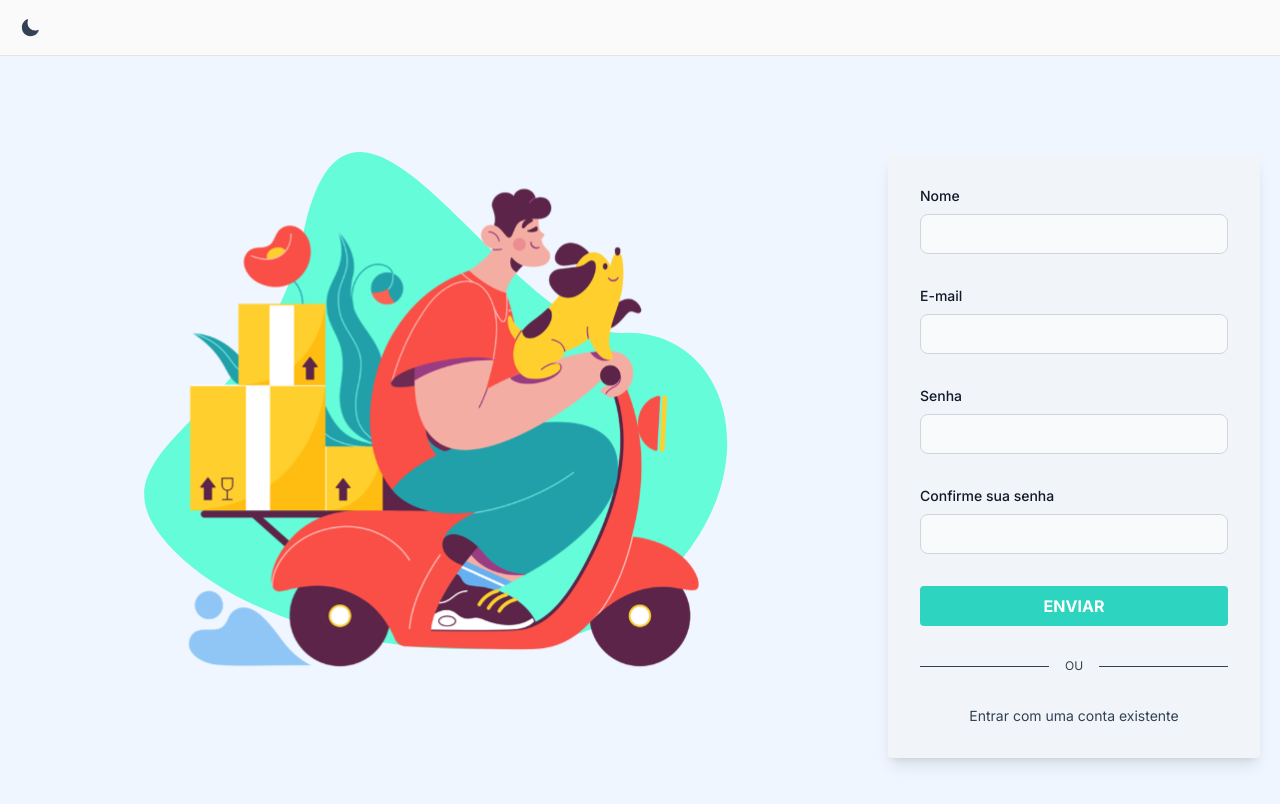
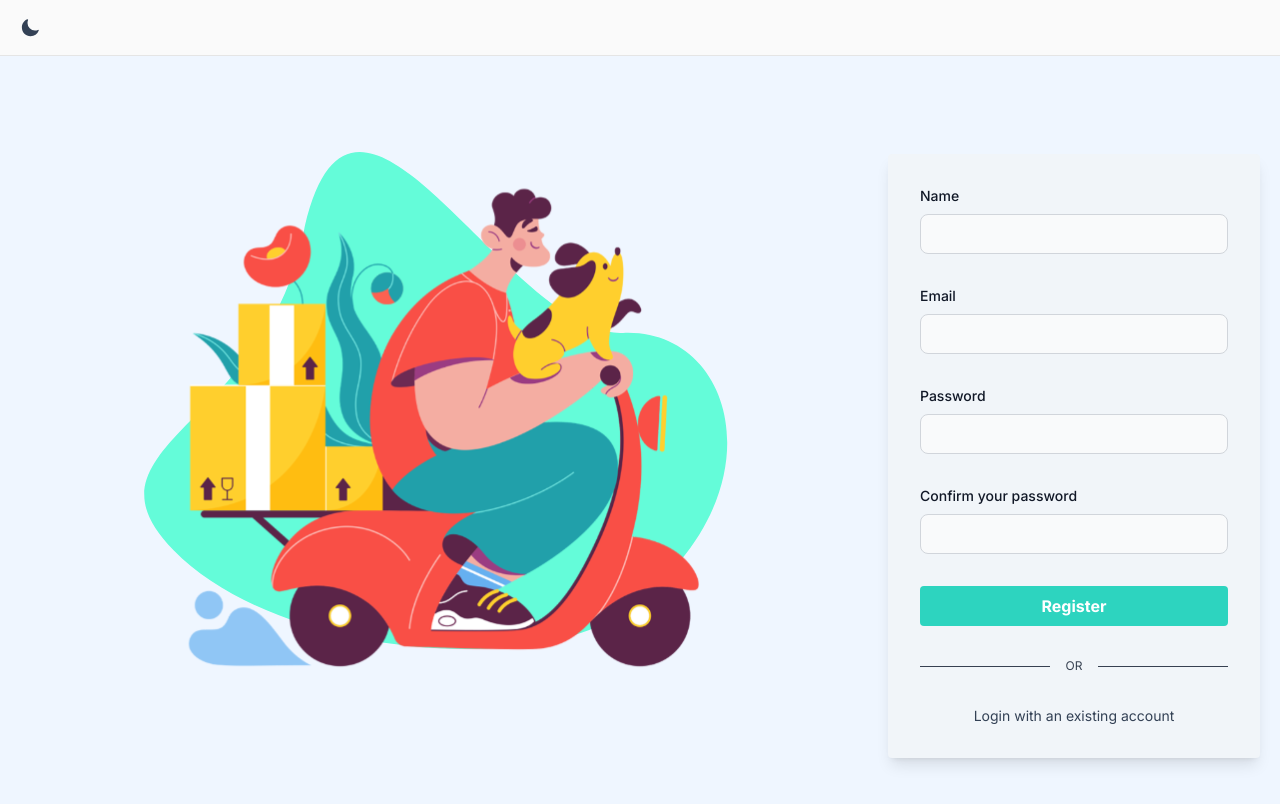
Before and after one commit to gsborgz/quest-lindinha, a Next.js app: page /signup in a window 1280 px wide. Shown: the top 804 px of the page. Built offline with nearby package versions, Linux system fonts and the light colour scheme.

Commit message:
feature: traduções das telas de login e cadastro

```diff
--- a/src/app/layout.tsx
+++ b/src/app/layout.tsx
@@ -13,7 +13,7 @@ const inter = Inter({ subsets: ['latin'] });
 
 export const metadata = {
   title: 'My Quest',
-  description: 'An app to help you to achieve your goals.',
+  description: 'An app to help you achieve your goals.',
 };
 
 export default function RootLayout({ children }: { children: React.ReactNode }) {
--- a/src/app/page.tsx
+++ b/src/app/page.tsx
@@ -11,8 +11,10 @@ import Link from 'next/link';
 import { SnackbarContext } from '@/contexts/snackbar.context';
 import { SnackbarType } from '@/types/components/snackbar.type';
 import Loading from '@/components/loading.component';
+import { DictionaryContext } from '@/contexts/dictionary.context';
 
 export default function Home() {
+  const { locale } = useContext(DictionaryContext);
   const { openSnackbar } = useContext(SnackbarContext);
   const { signin } = useContext(SessionContext);
   const [mounted, setMounted] = useState<boolean>(false);
@@ -34,10 +36,10 @@ export default function Home() {
 
     signin(data)
       .then(() => {
-        openSnackbar('Seja bem vindo!', SnackbarType.SUCCESS);
+        openSnackbar(locale('text.welcome'), SnackbarType.SUCCESS);
       })
       .catch(() => {
-        openSnackbar('Erro ao efetuar login!', SnackbarType.ERROR);
+        openSnackbar(locale('text.signin_fail'), SnackbarType.ERROR);
       });
   }
 
@@ -57,7 +59,7 @@ export default function Home() {
         <form className='flex flex-col gap-8' onSubmit={ logIn }>
           <Input
             id='user_email'
-            label='E-mail'
+            label={ locale('text.email')}
             type='email'
             required
             maxLength={ 50 }
@@ -66,7 +68,7 @@ export default function Home() {
 
           <Input
             id='user_password'
-            label='Senha'
+            label={ locale('text.password')}
             type='password'
             required
             minLength={ 8 }
@@ -74,17 +76,17 @@ export default function Home() {
             onChange={ (event) => setPassword(event.target.value) }
           />
 
-          <Button type='submit' label='ENTRAR' primary />
+          <Button type='submit' label={ locale('text.signin_btn') } primary />
         </form>
 
         <div className='flex items-center justify-center text-sm'>
-          <Link href='/forgot-password'>Esqueci minha senha</Link>
+          <Link href='/forgot-password'>{ locale('text.forgot_password') }</Link>
         </div>
 
-        <Divider text='OU' />
+        <Divider text={ locale('text.or') } />
 
         <div className='flex items-center justify-center text-sm'>
-          <Link href='/signup'>Criar uma conta</Link>
+          <Link href='/signup'>{ locale('text.create_account') }</Link>
         </div>
       </div>
     </section>
--- a/src/app/signup/page.tsx
+++ b/src/app/signup/page.tsx
@@ -11,8 +11,10 @@ import Divider from '@/components/divider.component';
 import { SnackbarContext } from '@/contexts/snackbar.context';
 import { SnackbarType } from '@/types/components/snackbar.type';
 import Loading from '@/components/loading.component';
+import { DictionaryContext } from '@/contexts/dictionary.context';
 
 export default function SignUp() {
+  const { locale } = useContext(DictionaryContext);
   const { openSnackbar } = useContext(SnackbarContext);
   const { signup } = useContext(SessionContext);
   const [mounted, setMounted] = useState<boolean>(false);
@@ -40,10 +42,10 @@ export default function SignUp() {
 
     signup(data)
       .then(() => {
-        openSnackbar('Conta criada com sucesso. Seja bem vindo!', SnackbarType.SUCCESS);
+        openSnackbar(locale('text.signup_succes'), SnackbarType.SUCCESS);
       })
       .catch(() => {
-        openSnackbar('Erro ao criar conta!', SnackbarType.ERROR);
+        openSnackbar(locale('text.signup_error'), SnackbarType.ERROR);
       });
   }
 
@@ -63,7 +65,7 @@ export default function SignUp() {
         <form className='flex flex-col gap-8' onSubmit={ logIn }>
           <Input
             id='user_name'
-            label='Nome'
+            label={ locale('text.name') }
             type='text'
             required
             maxLength={ 50 }
@@ -72,7 +74,7 @@ export default function SignUp() {
 
           <Input
             id='user_email'
-            label='E-mail'
+            label={ locale('text.email') }
             type='email'
             required
             maxLength={ 50 }
@@ -81,7 +83,7 @@ export default function SignUp() {
 
           <Input
             id='user_password'
-            label='Senha'
+            label={ locale('text.password') }
             type='password'
             required
             minLength={ 8 }
@@ -91,7 +93,7 @@ export default function SignUp() {
 
           <Input
             id='user_password_confirmation'
-            label='Confirme sua senha'
+            label={ locale('text.password_confirmation') }
             type='password'
             required
             minLength={ 8 }
@@ -99,13 +101,13 @@ export default function SignUp() {
             onChange={ (event) => setPasswordConfirmation(event.target.value) }
           />
 
-          <Button type='submit' label='ENVIAR' primary />
+          <Button type='submit' label={ locale('text.signup_btn') } primary />
         </form>
 
-        <Divider text='OU' />
+        <Divider text={ locale('text.or') } />
 
         <div className='flex items-center justify-center text-sm'>
-          <Link href='/'>Entrar com uma conta existente</Link>
+          <Link href='/'>{ locale('text.login_with_account') }</Link>
         </div>
       </div>
     </section>
--- a/src/assets/i18n/en/text.ts
+++ b/src/assets/i18n/en/text.ts
@@ -1,5 +1,18 @@
 const text = {
-  hello_world: 'Hello World'
+  create_account: 'Create an account',
+  email: 'Email',
+  forgot_password: 'Forgot my password',
+  signin_btn: 'Login',
+  signin_fail: 'Failed trying to log in!',
+  password: 'Password',
+  welcome: 'Welcome!',
+  signup_success: 'Account created successfully. Welcome!',
+  signup_error: 'Failed trying to create account!',
+  name: 'Name',
+  password_confirmation: 'Confirm your password',
+  signup_btn: 'Register',
+  login_with_account: 'Login with an existing account',
+  or: 'OR'
 };
 
 export default text;
--- a/src/assets/i18n/pt-br/text.ts
+++ b/src/assets/i18n/pt-br/text.ts
@@ -1,5 +1,18 @@
 const text = {
-  hello_world: 'Olá Mundo!'
+  create_account: 'Criar uma conta',
+  email: 'E-mail',
+  forgot_password: 'Esqueci minha senha',
+  signin_btn: 'Entrar',
+  signin_fail: 'Erro ao efetuar login!',
+  password: 'Senha',
+  welcome: 'Seja bem vindo!',
+  signup_success: 'Conta criada com sucesso. Seja bem vindo!',
+  signup_error: 'Erro ao criar conta!',
+  name: 'Nome',
+  password_confirmation: 'Confirme sua senha',
+  signup_btn: 'Enviar',
+  login_with_account: 'Entrar com uma conta existente',
+  or: 'OU'
 };
 
 export default text;
```
